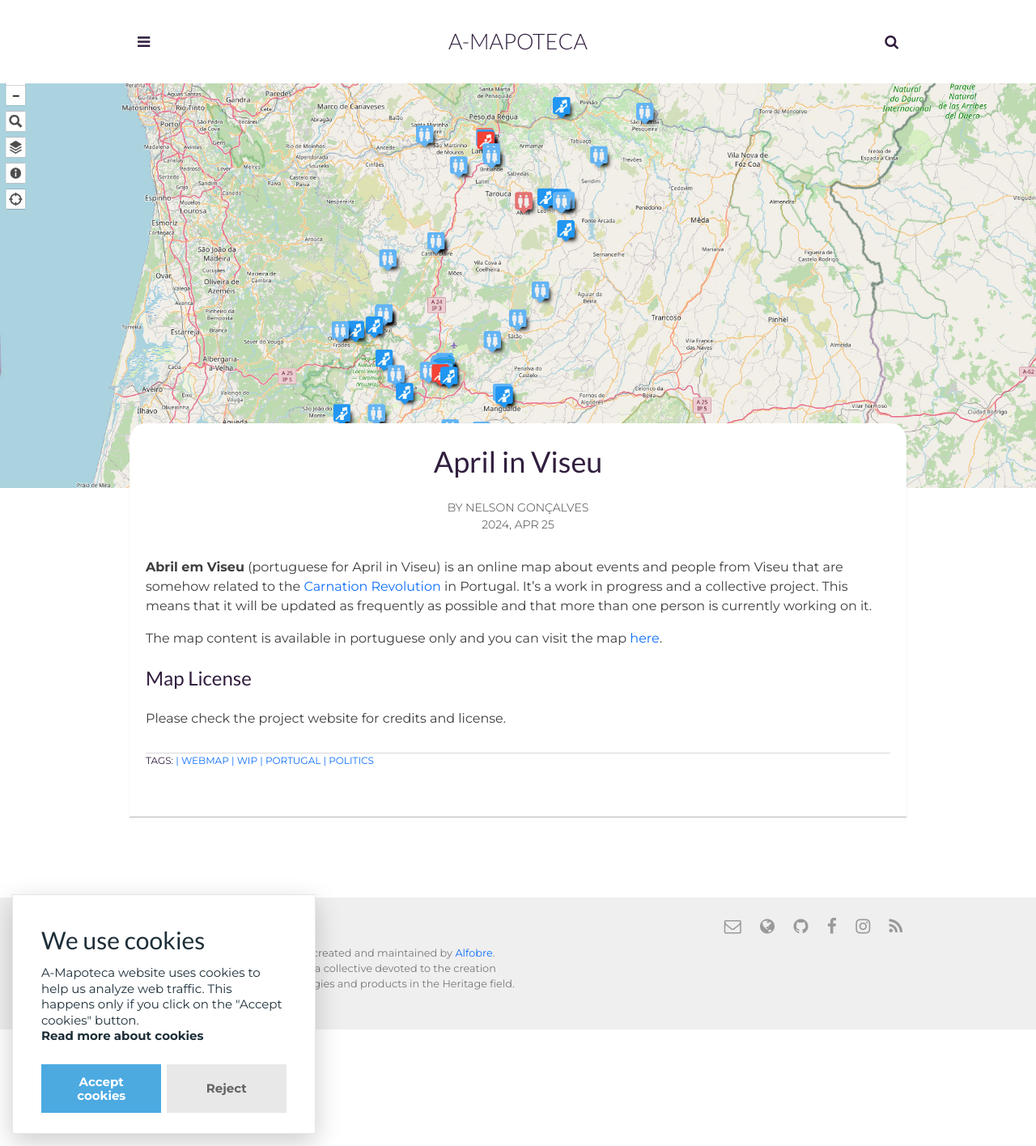
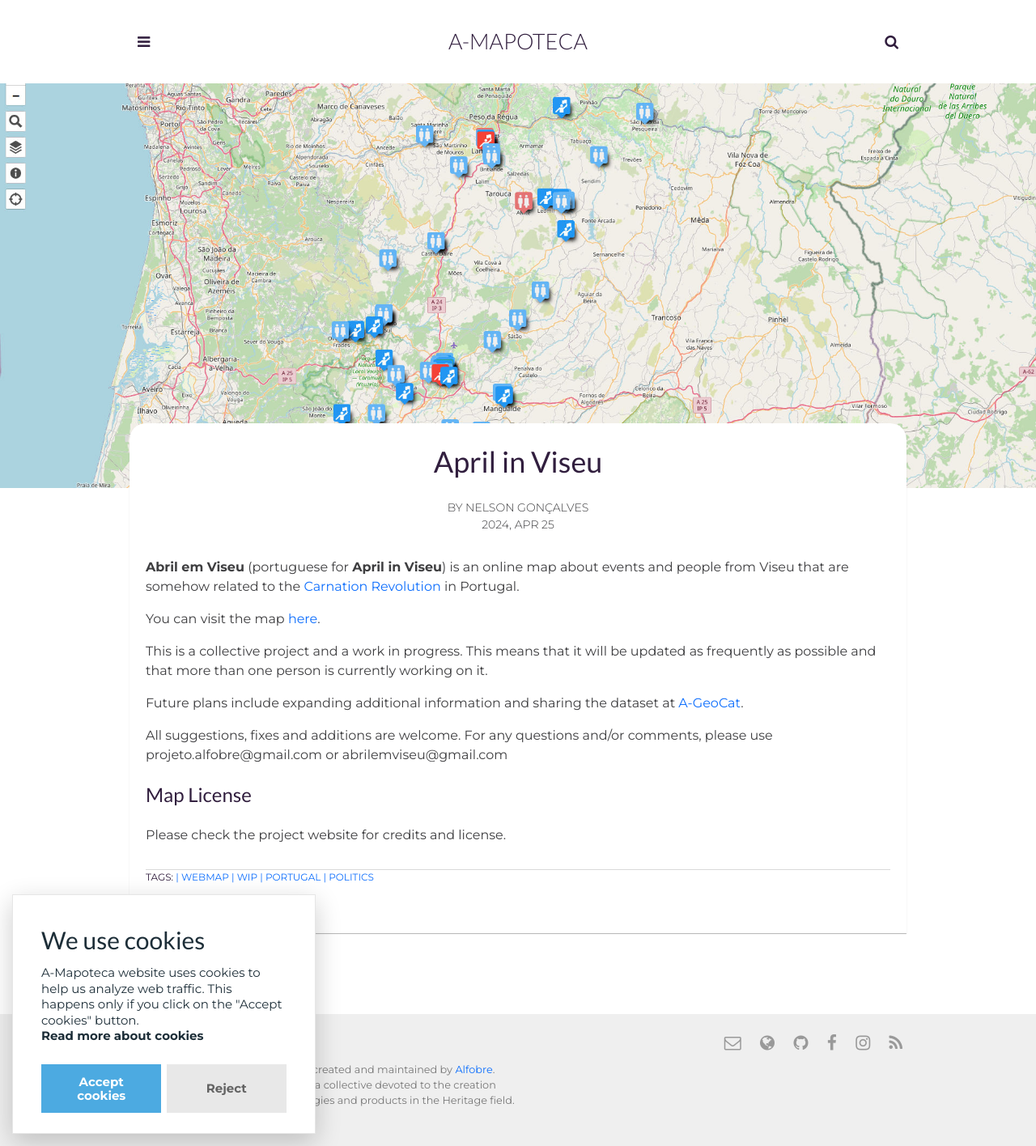
Before and after one commit to projetoalfobre/a-mapoteca, a Jekyll site: the page built from _posts/2024-04-25-abril-em-viseu.markdown, in a window 1280 px wide. Shown: the whole page at 81% size. Built offline with Jekyll 4.4.1, drawn with Linux system fonts in a browser that asks for light colours; comment, search, counter and statistics services are not loaded.

Commit message:
Update 2024-04-25-abril-em-viseu.markdown

```diff
--- a/_posts/2024-04-25-abril-em-viseu.markdown
+++ b/_posts/2024-04-25-abril-em-viseu.markdown
@@ -10,9 +10,15 @@ author: Nelson Gonçalves
 published: true
 ---
 
-**Abril em Viseu** (portuguese for April in Viseu) is an online map about events and people from Viseu that are somehow related to the [Carnation Revolution](https://en.wikipedia.org/wiki/Carnation_Revolution) in Portugal. It's a work in progress and a collective project. This means that it will be updated as frequently as possible and that more than one person is currently working on it.
+**Abril em Viseu** (portuguese for **April in Viseu**) is an online map about events and people from Viseu that are somehow related to the [Carnation Revolution](https://en.wikipedia.org/wiki/Carnation_Revolution) in Portugal.
 
-The map content is available in portuguese only and you can visit the map [here](https://abrilemviseu.pt/).
+You can visit the map [here](https://abrilemviseu.pt/).
+
+This is a collective project and a work in progress. This means that it will be updated as frequently as possible and that more than one person is currently working on it.
+
+Future plans include expanding additional information and sharing the dataset at [A-GeoCat](https://a-geocat.alfobre.com/).
+
+All suggestions, fixes and additions are welcome. For any questions and/or comments, please use projeto.alfobre@gmail.com or abrilemviseu@gmail.com
 
 ## Map License
 Please check the project website for credits and license.
```
